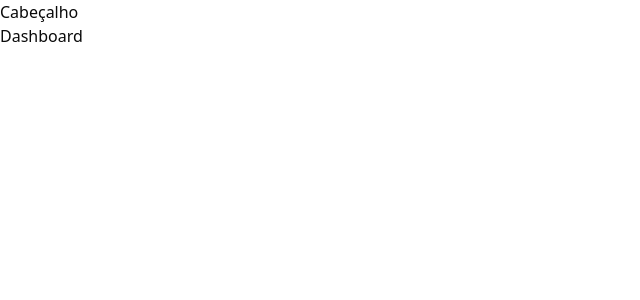
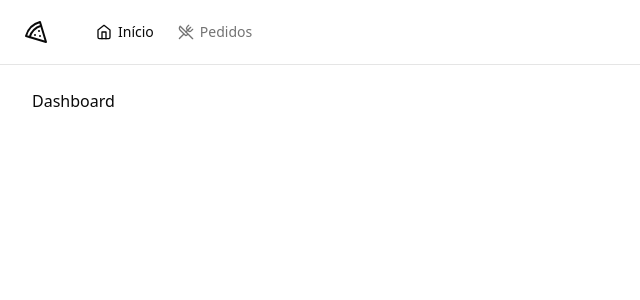
Before and after one commit to cricardolima/pizzashop-web, a React (Vite) app: page / in a window 1280 px wide. Shown: the top 300 px of the page, without its empty margins (0-640 px from the left). Built offline with nearby package versions, Linux system fonts and the light colour scheme.

Commit message:
Adicionar cabeçalho com navegação e componente de separador

```diff
--- a/package.json
+++ b/package.json
@@ -12,6 +12,7 @@
   "dependencies": {
     "@hookform/resolvers": "^4.1.3",
     "@radix-ui/react-label": "^2.1.2",
+    "@radix-ui/react-separator": "^1.1.2",
     "@radix-ui/react-slot": "^1.0.2",
     "class-variance-authority": "^0.7.0",
     "clsx": "^2.0.0",
--- /dev/null
+++ b/src/components/header.tsx
@@ -0,0 +1,28 @@
+import { Separator } from '@radix-ui/react-separator'
+import { Home, Pizza, UtensilsCrossed } from 'lucide-react'
+
+import { NavLink } from './nav-link'
+
+export function Header() {
+  return (
+    <header className="border-b">
+      <div className="flex h-16 items-center gap-6 px-6">
+        <Pizza className="h-6 w-6" />
+
+        <Separator orientation="vertical" className="h-6" />
+
+        <nav className="flex items-center space-x-4 lg:space-x-6">
+          <NavLink to="/">
+            <Home className="h-4 w-4" />
+            Início
+          </NavLink>
+
+          <NavLink to="/orders">
+            <UtensilsCrossed className="h-4 w-4" />
+            Pedidos
+          </NavLink>
+        </nav>
+      </div>
+    </header>
+  )
+}
--- /dev/null
+++ b/src/components/nav-link.tsx
@@ -0,0 +1,14 @@
+import { Link, LinkProps, useLocation } from 'react-router-dom'
+
+export type NavLinkProps = LinkProps
+
+export function NavLink(props: NavLinkProps) {
+  const { pathname } = useLocation()
+  return (
+    <Link
+      data-current={pathname === props.to}
+      className="flex items-center gap-1.5 text-sm font-medium text-muted-foreground hover:text-foreground data-[current=true]:text-foreground"
+      {...props}
+    />
+  )
+}
--- /dev/null
+++ b/src/components/ui/separator.tsx
@@ -0,0 +1,29 @@
+import * as React from "react"
+import * as SeparatorPrimitive from "@radix-ui/react-separator"
+
+import { cn } from "@/lib/utils"
+
+const Separator = React.forwardRef<
+  React.ElementRef<typeof SeparatorPrimitive.Root>,
+  React.ComponentPropsWithoutRef<typeof SeparatorPrimitive.Root>
+>(
+  (
+    { className, orientation = "horizontal", decorative = true, ...props },
+    ref
+  ) => (
+    <SeparatorPrimitive.Root
+      ref={ref}
+      decorative={decorative}
+      orientation={orientation}
+      className={cn(
+        "shrink-0 bg-border",
+        orientation === "horizontal" ? "h-[1px] w-full" : "h-full w-[1px]",
+        className
+      )}
+      {...props}
+    />
+  )
+)
+Separator.displayName = SeparatorPrimitive.Root.displayName
+
+export { Separator }
--- a/src/pages/_layouts/app.tsx
+++ b/src/pages/_layouts/app.tsx
@@ -1,10 +1,12 @@
 import { Outlet } from 'react-router-dom'
+
+import { Header } from '@/components/header'
 
 export function AppLayout() {
   return (
-    <div>
-      <h1>Cabeçalho</h1>
-      <div>
+    <div className="flex min-h-screen flex-col antialiased">
+      <Header />
+      <div className="flex flex-1 flex-col gap-4 p-8 pt-6">
         <Outlet />
       </div>
     </div>
--- a/src/pages/_layouts/auth.tsx
+++ b/src/pages/_layouts/auth.tsx
@@ -3,7 +3,7 @@
 
 export function AuthLayout() {
   return (
-    <div className="grid min-h-screen grid-cols-2">
+    <div className="grid min-h-screen grid-cols-2 antialiased">
       <div className="flex h-full flex-col justify-between border-r border-foreground/5 bg-muted p-10 text-muted-foreground">
         <div className="flex items-center gap-3 text-lg font-medium text-foreground">
           <Pizza className="h-5 w-5" />
```
Also changed, not shown: 1 other file (tests, documents, lock files or other folders).
